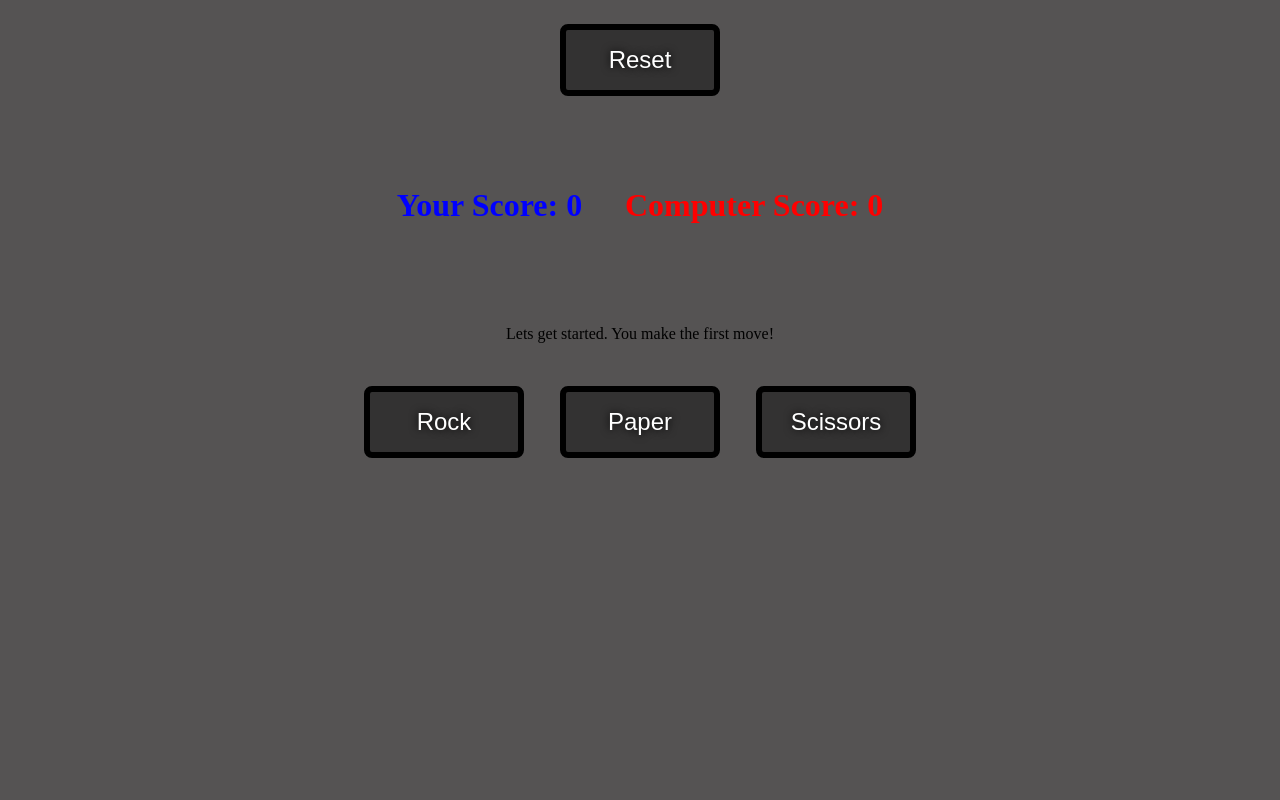
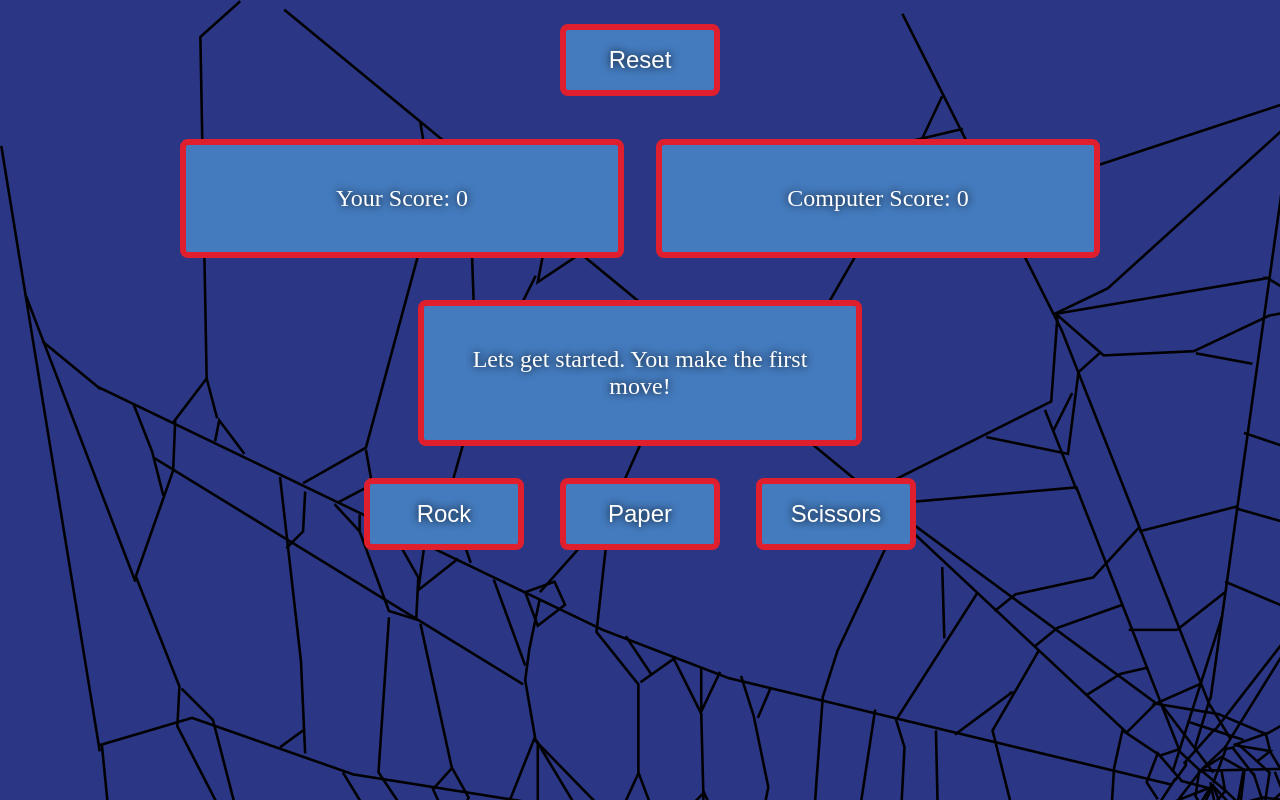
Before and after one commit to LevyOcampo/RPSGame, a plain HTML site: page index.html in a window 1280 px wide. Drawn offline with Linux system fonts and the light colour scheme.

Commit message:
Changed the style of the site and added a background.

```diff
--- a/code.js
+++ b/code.js
@@ -7,13 +7,11 @@ const gameText = document.querySelector('#gameText')
 
 const playerSc = document.createElement('p');
 playerSc.classList.add('playScore');
-playerSc.style.color ="blue";
 playerSc.textContent = "Your Score: "+playerScore;
 playScore.appendChild(playerSc);
 
 const compSc = document.createElement('p');
 compSc.classList.add('comScore');
-compSc.style.color = "red";
 compSc.textContent = "Computer Score: "+computerScore;
 comScore.appendChild(compSc);
 
--- a/styles.css
+++ b/styles.css
@@ -1,5 +1,6 @@
 body {
-    background-color: rgb(85, 83, 83);
+    background-image: url(images/33481-8-spider-web-file.png);
+    background-color: rgb(43, 55, 132);
     display: flex;
     justify-content: center;
     align-items: center;
@@ -10,18 +11,10 @@ body {
     display: flex;
     flex-direction: row;
     font-size: 2em;
-    margin-block-start: 0.67em;
-    margin-block-end: 0.67em;
-    margin-inline-start: 0.67em;
-    margin-inline-end: 0.67em;
-    font-weight: bold;
-}
-
-#playScore, #comScore, #gameText{
-    margin-block-start: 0.67em;
-    margin-block-end: 0.67em;
-    margin-inline-start: 0.67em;
-    margin-inline-end: 0.67em;
+    margin-block-start: 0.67rem;
+    margin-block-end: 0.67rem;
+    margin-inline-start: 0.67rem;
+    margin-inline-end: 0.67rem;
 }
 
 .buttons {
@@ -31,8 +24,21 @@ body {
     justify-content: center;
 }
 
-.button {
-    border: .4rem solid black;
+#playScore, #comScore, #gameText{
+    border: .4rem solid rgb(223, 31, 45);
+    border-radius: .5rem;
+    margin: 1rem;
+    font-size: 1.5rem;
+    padding: 1rem 1rem;
+    width: 25rem;
+    text-align: center;
+    color: white;
+    background: rgb(68, 123, 190);
+    text-shadow: 0 0 .5rem black;
+}
+
+.button{
+    border: .4rem solid rgb(223, 31, 45);
     border-radius: .5rem;
     margin: 1rem;
     font-size: 1.5rem;
@@ -40,23 +46,6 @@ body {
     width: 10rem;
     text-align: center;
     color: white;
-    background: rgba(0,0,0,0.4);
+    background: rgb(68, 123, 190);
     text-shadow: 0 0 .5rem black;
 }
-
-/*
-ody {
-    display: flex;
-    justify-content: center;
-    align-items: center;
-    flex-direction: column;
-    margin-top: 50px;
-}
-
-    display: block;
-    font-size: 2em;
-    margin-block-start: 0.67em;
-    margin-block-end: 0.67em;
-    margin-inline-start: 0px;
-    margin-inline-end: 0px;
-    font-weight: bold;
```
Also changed, not shown: index.html (+1 -0 lines), images/33481-8-spider-web-file.png (added), images/city-ge9b45816d_1920.jpg (added).
